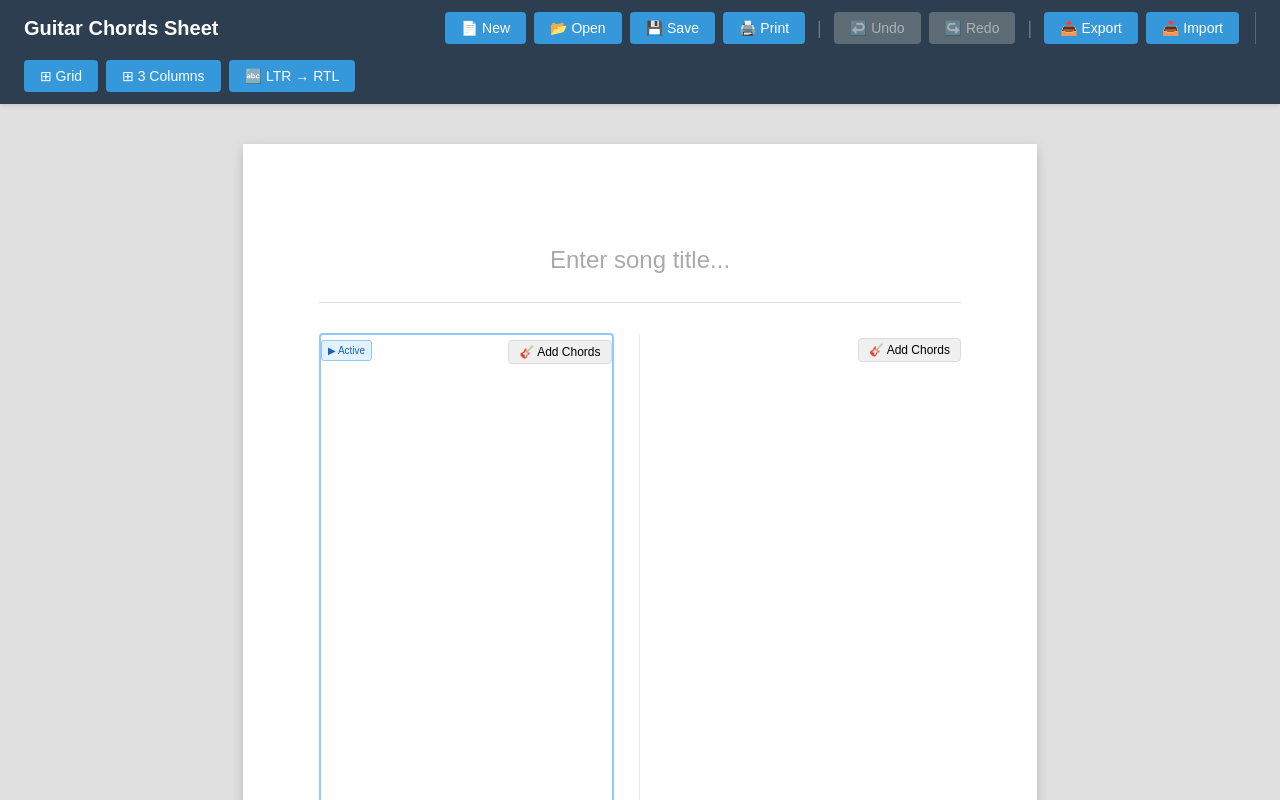
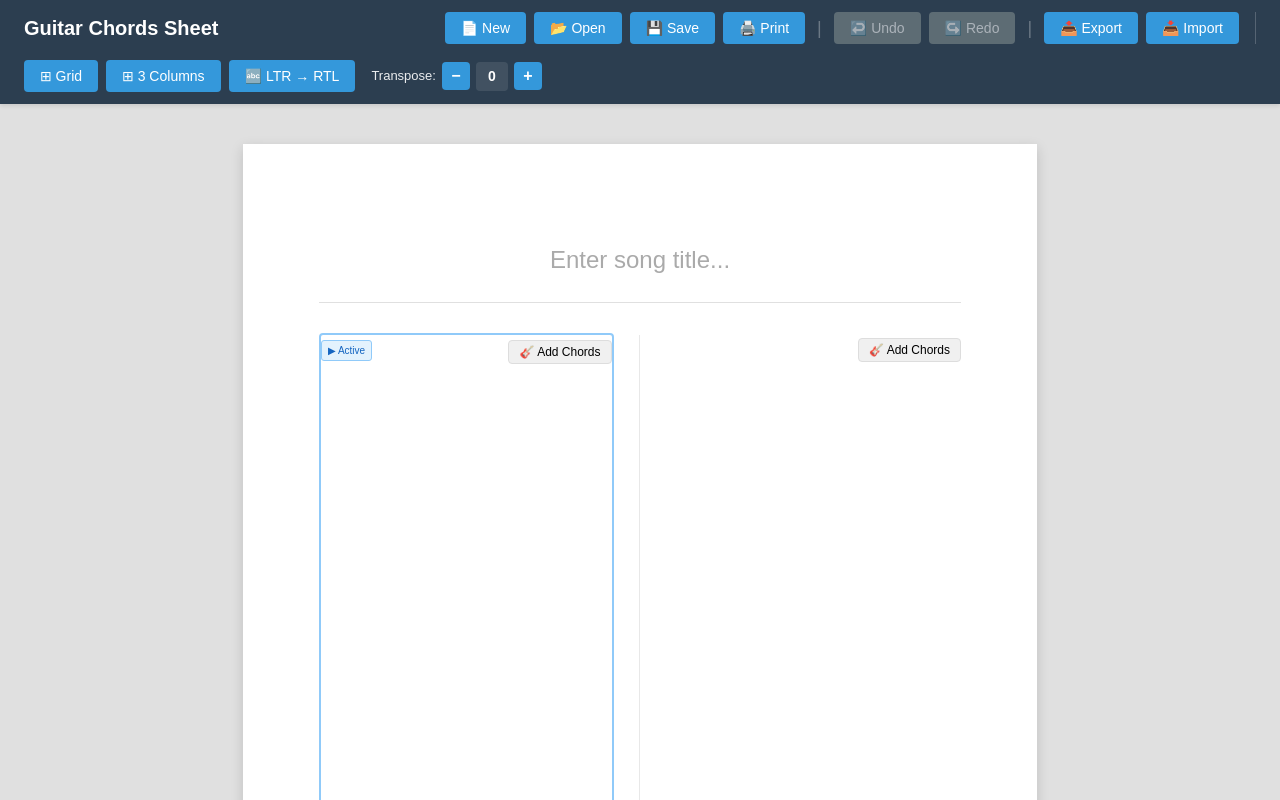
Before and after one commit to ofir5nisimi/chordsheet_studio, a React (Vite) app: page / in a window 1280 px wide. Shown: the top 800 px of the page. Built offline with nearby package versions, Linux system fonts and the light colour scheme.

Commit message:
Add chord transposition feature (-12 to +12 semitones)

```diff
--- a/src/App.css
+++ b/src/App.css
@@ -267,6 +267,92 @@
   flex-direction: column;
 }
 
+/* Transpose Section Styles */
+.transpose-section {
+  display: flex;
+  align-items: center;
+  gap: 6px;
+}
+
+.transpose-label {
+  font-size: 13px;
+  color: rgba(255, 255, 255, 0.9);
+  font-weight: 500;
+}
+
+.transpose-btn {
+  width: 28px;
+  height: 28px;
+  padding: 0;
+  background-color: #3498db;
+  color: #ffffff;
+  border: none;
+  border-radius: 4px;
+  font-size: 16px;
+  font-weight: bold;
+  cursor: pointer;
+  transition: background-color 0.2s ease, transform 0.1s ease;
+  display: flex;
+  align-items: center;
+  justify-content: center;
+}
+
+.transpose-btn:hover {
+  background-color: #2980b9;
+}
+
+.transpose-btn:active {
+  transform: scale(0.95);
+}
+
+.transpose-btn:disabled {
+  background-color: #7f8c8d;
+  cursor: not-allowed;
+  opacity: 0.5;
+}
+
+.transpose-btn:disabled:hover {
+  background-color: #7f8c8d;
+  transform: none;
+}
+
+.transpose-value {
+  min-width: 32px;
+  text-align: center;
+  font-size: 14px;
+  font-weight: 600;
+  color: #ffffff;
+  background-color: rgba(255, 255, 255, 0.1);
+  padding: 4px 8px;
+  border-radius: 4px;
+}
+
+.transpose-value.positive {
+  color: #2ecc71;
+}
+
+.transpose-value.negative {
+  color: #e74c3c;
+}
+
+.transpose-reset {
+  padding: 4px 10px;
+  background-color: transparent;
+  color: rgba(255, 255, 255, 0.8);
+  border: 1px solid rgba(255, 255, 255, 0.3);
+  border-radius: 4px;
+  font-size: 12px;
+  cursor: pointer;
+  transition: all 0.2s ease;
+  margin-left: 4px;
+}
+
+.transpose-reset:hover {
+  background-color: rgba(255, 255, 255, 0.1);
+  color: #ffffff;
+  border-color: rgba(255, 255, 255, 0.5);
+}
+
 /* Print Styles */
 @media print {
   /* Set page size and margins */
--- a/src/App.tsx
+++ b/src/App.tsx
@@ -9,8 +9,10 @@ import {
   generateDocumentId,
   exportAsJson,
   importFromJson,
+  transposeChord,
+  shouldPreferFlats,
   type ChordSheetDocument,
-} from './utils/storage';
+} from './utils';
 import './App.css';
 
 /**
@@ -47,6 +49,7 @@ function App() {
   const [middleColumnIndicators, setMiddleColumnIndicators] = useState<Set<number>>(new Set());
   const [rightColumnIndicators, setRightColumnIndicators] = useState<Set<number>>(new Set());
   const [columnCount, setColumnCount] = useState<2 | 3>(2);
+  const [transposeSemitones, setTransposeSemitones] = useState<number>(0);
 
   // Undo/Redo history
   const [history, setHistory] = useState<HistoryState[]>([]);
@@ -650,6 +653,39 @@ function App() {
           )}
         </div>
 
+        {/* Transpose Controls */}
+        <div className="toolbar-section transpose-section">
+          <span className="transpose-label">Transpose:</span>
+          <button
+            className="toolbar-button transpose-btn"
+            onClick={() => setTransposeSemitones(prev => Math.max(-12, prev - 1))}
+            disabled={transposeSemitones <= -12}
+            title="Transpose down by 1 semitone"
+          >
+            −
+          </button>
+          <span className={`transpose-value ${transposeSemitones !== 0 ? 'active' : ''}`}>
+            {transposeSemitones > 0 ? '+' : ''}{transposeSemitones}
+          </span>
+          <button
+            className="toolbar-button transpose-btn"
+            onClick={() => setTransposeSemitones(prev => Math.min(12, prev + 1))}
+            disabled={transposeSemitones >= 12}
+            title="Transpose up by 1 semitone"
+          >
+            +
+          </button>
+          {transposeSemitones !== 0 && (
+            <button
+              className="toolbar-button transpose-reset"
+              onClick={() => setTransposeSemitones(0)}
+              title="Reset to original key"
+            >
+              Reset
+            </button>
+          )}
+        </div>
+
         {/* Status */}
         <div className="toolbar-section status-section">
           {currentFileName && (
@@ -690,6 +726,7 @@ function App() {
           direction={direction}
           showGrid={showGrid}
           columnCount={columnCount}
+          transposeSemitones={transposeSemitones}
         />
       </main>
 
--- a/src/components/A4Page.tsx
+++ b/src/components/A4Page.tsx
@@ -30,6 +30,7 @@ interface A4PageProps {
   direction?: TextDirection;
   showGrid?: boolean;
   columnCount?: 2 | 3;
+  transposeSemitones?: number;
 }
 
 /**
@@ -65,6 +66,7 @@ const A4Page: React.FC<A4PageProps> = ({
   direction = 'ltr',
   showGrid = false,
   columnCount = 2,
+  transposeSemitones = 0,
 }) => {
   const leftEditorRef = useRef<HTMLDivElement>(null);
   const middleEditorRef = useRef<HTMLDivElement>(null);
@@ -170,6 +172,7 @@ const A4Page: React.FC<A4PageProps> = ({
                 showGrid={showGrid}
                 lineIndicators={leftColumnIndicators}
                 onLineIndicatorsChange={onLeftColumnIndicatorsChange}
+                transposeSemitones={transposeSemitones}
                 placeholder={`Click to add lyrics in ${getColumnLabel('left')} column...`}
               />
             </div>
@@ -194,6 +197,7 @@ const A4Page: React.FC<A4PageProps> = ({
                   showGrid={showGrid}
                   lineIndicators={middleColumnIndicators}
                   onLineIndicatorsChange={onMiddleColumnIndicatorsChange}
+                  transposeSemitones={transposeSemitones}
                   placeholder={`Click to add lyrics in ${getColumnLabel('middle')} column...`}
                 />
               </div>
@@ -218,6 +222,7 @@ const A4Page: React.FC<A4PageProps> = ({
                 showGrid={showGrid}
                 lineIndicators={rightColumnIndicators}
                 onLineIndicatorsChange={onRightColumnIndicatorsChange}
+                transposeSemitones={transposeSemitones}
                 placeholder={`Click to add lyrics in ${getColumnLabel('right')} column...`}
               />
             </div>
--- a/src/components/LyricsEditor.tsx
+++ b/src/components/LyricsEditor.tsx
@@ -2,6 +2,7 @@ import React, { useState, useRef, useCallback, useEffect, useMemo } from 'react'
 import ChordDropdown from './ChordDropdown';
 import type { ChordDefinition } from '../data/chords';
 import type { TextDirection } from '../types';
+import { transposeChord, shouldPreferFlats } from '../utils';
 import '../styles/LyricsEditor.css';
 
 /** Represents a placed chord with position info */
@@ -23,6 +24,7 @@ interface LyricsEditorProps {
   showGrid?: boolean;
   lineIndicators?: Set<number>;
   onLineIndicatorsChange?: (indicators: Set<number>) => void;
+  transposeSemitones?: number;
   placeholder?: string;
 }
 
@@ -41,6 +43,7 @@ const LyricsEditor: React.FC<LyricsEditorProps> = ({
   showGrid = false,
   lineIndicators = new Set(),
   onLineIndicatorsChange,
+  transposeSemitones = 0,
   placeholder = 'Type your lyrics here...',
 }) => {
   const [dropdownPosition, setDropdownPosition] = useState<{ x: number; y: number } | null>(null);
@@ -463,6 +466,10 @@ const LyricsEditor: React.FC<LyricsEditorProps> = ({
           const position = getCharacterPosition(chord.charIndex) + chord.offsetX;
           // For RTL, position from right; for LTR, position from left
           const positionStyle = isRtl ? { right: position } : { left: position };
+          // Apply transposition to the chord symbol
+          const displaySymbol = transposeSemitones !== 0
+            ? transposeChord(chord.chordSymbol, transposeSemitones, shouldPreferFlats(chord.chordSymbol))
+            : chord.chordSymbol;
           return (
             <div
               key={chord.id}
@@ -473,7 +480,7 @@ const LyricsEditor: React.FC<LyricsEditorProps> = ({
               onContextMenu={(e) => handleChordContextMenu(e, chord.id)}
               title={`${chord.chordName} - Drag to move, Right-click to delete`}
             >
-              <span dangerouslySetInnerHTML={{ __html: renderChordSymbol(chord.chordSymbol) }} />
+              <span dangerouslySetInnerHTML={{ __html: renderChordSymbol(displaySymbol) }} />
               {showIndicatorForLine && <span className="chord-indicator">|</span>}
             </div>
           );
@@ -514,7 +521,7 @@ const LyricsEditor: React.FC<LyricsEditorProps> = ({
         )}
       </div>
     );
-  }, [getChordsForLine, getCharacterPosition, selectedChordId, draggingChordId, handleChordClick, handleChordDragStart, handleChordContextMenu, chordMode, handleChordRowClick, direction, lineHoverIndex, copiedChords, handleCopyChords, handlePasteChords, lineIndicators, handleToggleLineIndicator]);
+  }, [getChordsForLine, getCharacterPosition, selectedChordId, draggingChordId, handleChordClick, handleChordDragStart, handleChordContextMenu, chordMode, handleChordRowClick, direction, lineHoverIndex, copiedChords, handleCopyChords, handlePasteChords, lineIndicators, handleToggleLineIndicator, transposeSemitones]);
 
   // Render a single line
   const renderLine = useCallback((line: string, lineIndex: number) => {
--- a/src/utils/index.ts
+++ b/src/utils/index.ts
@@ -1 +1,2 @@
 export * from './storage';
+export * from './transpose';
--- /dev/null
+++ b/src/utils/transpose.ts
@@ -0,0 +1,122 @@
+/**
+ * Chord Transposition Utility
+ * Transposes chord symbols by semitones while preserving chord quality
+ */
+
+// Chromatic scale using sharps (for display consistency)
+const CHROMATIC_SHARP: string[] = ['C', 'C♯', 'D', 'D♯', 'E', 'F', 'F♯', 'G', 'G♯', 'A', 'A♯', 'B'];
+const CHROMATIC_FLAT: string[] = ['C', 'D♭', 'D', 'E♭', 'E', 'F', 'G♭', 'G', 'A♭', 'A', 'B♭', 'B'];
+
+// Map notes to semitone index
+const NOTE_TO_INDEX: Record<string, number> = {
+  'C': 0, 'C♯': 1, 'C#': 1, 'D♭': 1, 'Db': 1,
+  'D': 2, 'D♯': 3, 'D#': 3, 'E♭': 3, 'Eb': 3,
+  'E': 4, 'E♯': 5, 'E#': 5, 'F♭': 4, 'Fb': 4,
+  'F': 5, 'F♯': 6, 'F#': 6, 'G♭': 6, 'Gb': 6,
+  'G': 7, 'G♯': 8, 'G#': 8, 'A♭': 8, 'Ab': 8,
+  'A': 9, 'A♯': 10, 'A#': 10, 'B♭': 10, 'Bb': 10,
+  'B': 11, 'B♯': 0, 'B#': 0, 'C♭': 11, 'Cb': 11,
+};
+
+/**
+ * Parse a chord symbol to extract root note and quality
+ * @param chord - The chord symbol (e.g., "Am7", "F♯m", "Cmaj7")
+ * @returns Object with root and quality, or null if invalid
+ */
+export function parseChord(chord: string): { root: string; quality: string; bass?: string } | null {
+  if (!chord || chord.trim() === '') return null;
+
+  // Handle slash chords (e.g., "Am/G", "C/E")
+  let bassNote: string | undefined;
+  let mainChord = chord;
+
+  const slashIndex = chord.indexOf('/');
+  if (slashIndex > 0) {
+    mainChord = chord.substring(0, slashIndex);
+    const bassStr = chord.substring(slashIndex + 1);
+    // Parse bass note
+    if (bassStr.length >= 1) {
+      const bassMatch = bassStr.match(/^([A-G])([♯♭#b])?/);
+      if (bassMatch) {
+        bassNote = bassMatch[1] + (bassMatch[2] || '');
+      }
+    }
+  }
+
+  // Match root note: letter + optional sharp/flat
+  const rootMatch = mainChord.match(/^([A-G])([♯♭#b])?/);
+  if (!rootMatch) return null;
+
+  const root = rootMatch[1] + (rootMatch[2] || '');
+  const quality = mainChord.substring(root.length);
+
+  return { root, quality, bass: bassNote };
+}
+
+/**
+ * Transpose a single note by semitones
+ * @param note - The note to transpose (e.g., "C", "F♯", "Bb")
+ * @param semitones - Number of semitones to transpose (-12 to +12)
+ * @param preferFlats - Whether to prefer flat notation
+ * @returns The transposed note
+ */
+export function transposeNote(note: string, semitones: number, preferFlats: boolean = false): string {
+  // Normalize the note
+  const normalizedNote = note.replace('#', '♯').replace('b', '♭');
+
+  const index = NOTE_TO_INDEX[normalizedNote] ?? NOTE_TO_INDEX[note];
+  if (index === undefined) return note; // Return unchanged if unknown
+
+  // Calculate new index (wrap around chromatic scale)
+  let newIndex = (index + semitones) % 12;
+  if (newIndex < 0) newIndex += 12;
+
+  // Choose sharp or flat based on preference
+  const scale = preferFlats ? CHROMATIC_FLAT : CHROMATIC_SHARP;
+  return scale[newIndex];
+}
+
+/**
+ * Transpose a chord symbol by semitones
+ * @param chord - The chord symbol (e.g., "Am7", "F♯maj7", "C/G")
+ * @param semitones - Number of semitones to transpose (-12 to +12)
+ * @param preferFlats - Whether to prefer flat notation
+ * @returns The transposed chord symbol
+ */
+export function transposeChord(chord: string, semitones: number, preferFlats: boolean = false): string {
+  if (semitones === 0) return chord;
+
+  const parsed = parseChord(chord);
+  if (!parsed) return chord;
+
+  const newRoot = transposeNote(parsed.root, semitones, preferFlats);
+  let result = newRoot + parsed.quality;
+
+  // Handle bass note for slash chords
+  if (parsed.bass) {
+    const newBass = transposeNote(parsed.bass, semitones, preferFlats);
+    result += '/' + newBass;
+  }
+
+  return result;
+}
+
+/**
+ * Determine if we should prefer flats based on the original chord's notation
+ * @param chordSymbol - Original chord symbol
+ * @returns true if flats should be preferred
+ */
+export function shouldPreferFlats(chordSymbol: string): boolean {
+  return chordSymbol.includes('♭') || chordSymbol.includes('b');
+}
+
+/**
+ * Get the display name for a transposition amount
+ * @param semitones - Number of semitones
+ * @returns Human-readable description
+ */
+export function getTransposeLabel(semitones: number): string {
+  if (semitones === 0) return 'Original';
+  const direction = semitones > 0 ? '+' : '';
+  return `${direction}${semitones} semitones`;
+}
```
